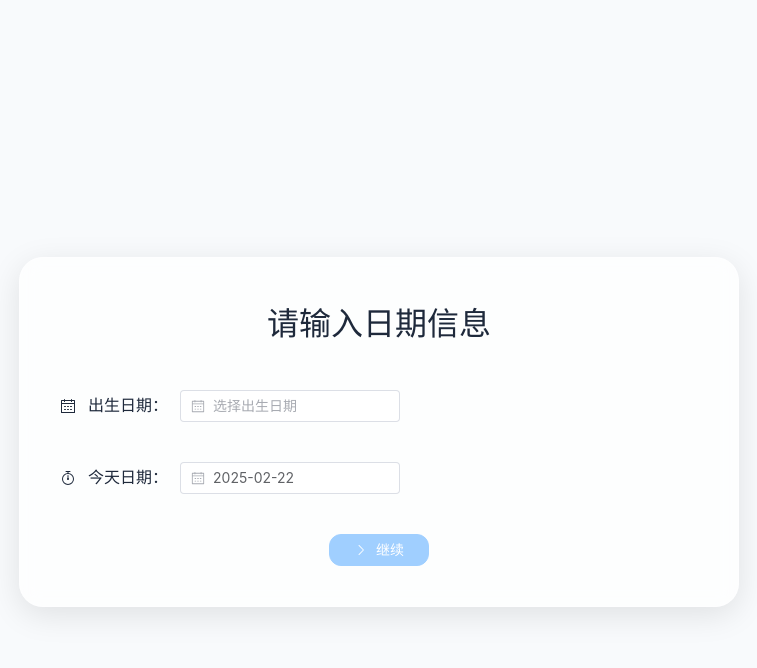
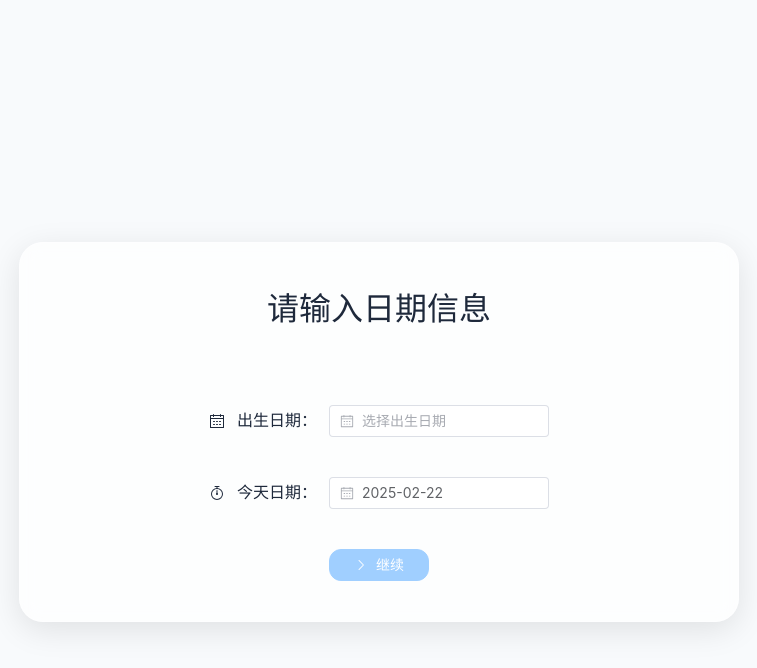
Before and after one commit to Hallucinatie/birthday, a Vue app: page / in a window 1280 px wide. Both pictures are taken after a click on the button "开始规划". Shown: the top 668 px of the page, without its empty margins (261-1018 px from the left). Built offline with nearby package versions, Linux system fonts and the light colour scheme.

Commit message:
[upd]界面组件居中 mqh

```diff
--- a/src/App.vue
+++ b/src/App.vue
@@ -19,7 +19,7 @@
         </div>
 
         <!-- 日期输入界面 -->
-        <div v-else-if="currentStep === 'dateInput'" class="step-container glass-card">
+        <div v-else-if="currentStep === 'dateInput'" class="step-container glass-card centered-content">
           <h2>请输入日期信息</h2>
           <div class="form-group">
             <div class="form-item">
@@ -58,7 +58,7 @@
         </div>
 
         <!-- 计划制定界面 -->
-        <div v-else-if="currentStep === 'planDate'" class="step-container glass-card">
+        <div v-else-if="currentStep === 'planDate'" class="step-container glass-card centered-content">
           <h2>生日聚会计划制定</h2>
           <div class="info-card">
             <div class="info-item">
@@ -101,7 +101,7 @@
         </div>
 
         <!-- 结果显示界面 -->
-        <div v-else-if="currentStep === 'result'" class="step-container glass-card">
+        <div v-else-if="currentStep === 'result'" class="step-container glass-card centered-content">
           <h2>计划结果</h2>
           <div class="result-info">
             <div class="info-item">
@@ -507,4 +507,12 @@ h2 {
 
 /* end */
 
+.centered-content {
+  display: flex;
+  flex-direction: column;
+  align-items: center;
+  justify-content: center;
+  text-align: center;
+}
+
 </style>
```
